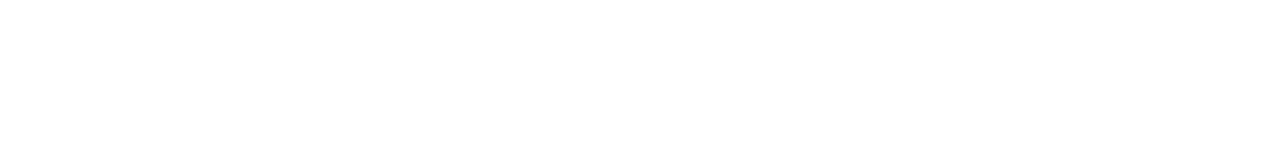
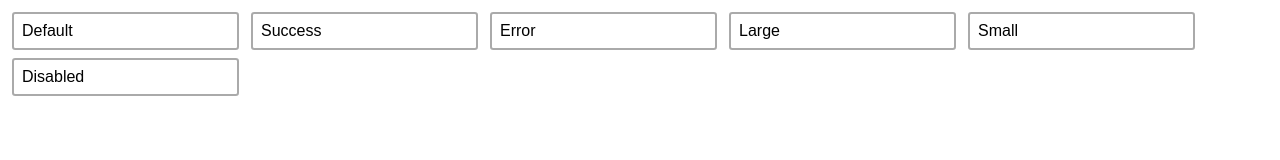
Before and after one commit to YuriyL-Git/InputComponentLibrary, a plain HTML site: page Index.html in a window 1280 px wide. Drawn offline with Linux system fonts and the light colour scheme.

Commit message:
default input created

```diff
--- a/Index.html
+++ b/Index.html
@@ -8,6 +8,11 @@
     <title>Document</title>
 </head>
 <body>
-
+    <input class="input" type="text" value="Default">
+    <input class="input" type="text" value="Success">
+    <input class="input" type="text" value="Error">
+    <input class="input" type="text" value="Large">
+    <input class="input" type="text" value="Small">
+    <input class="input" type="text" value="Disabled">
 </body>
 </html>
--- a/style.css
+++ b/style.css
@@ -0,0 +1,17 @@
+
+input {
+    margin: .25rem;
+}
+
+.input {
+    border: 2px solid #AAA;
+    outline: none;
+    font-size: inherit;
+    padding: .5em;
+    border-radius: .2em;
+}
+
+.input:focus {
+    border-color: #0AF;
+    box-shadow: 0 0 5px 0 #0AF;
+}
```
